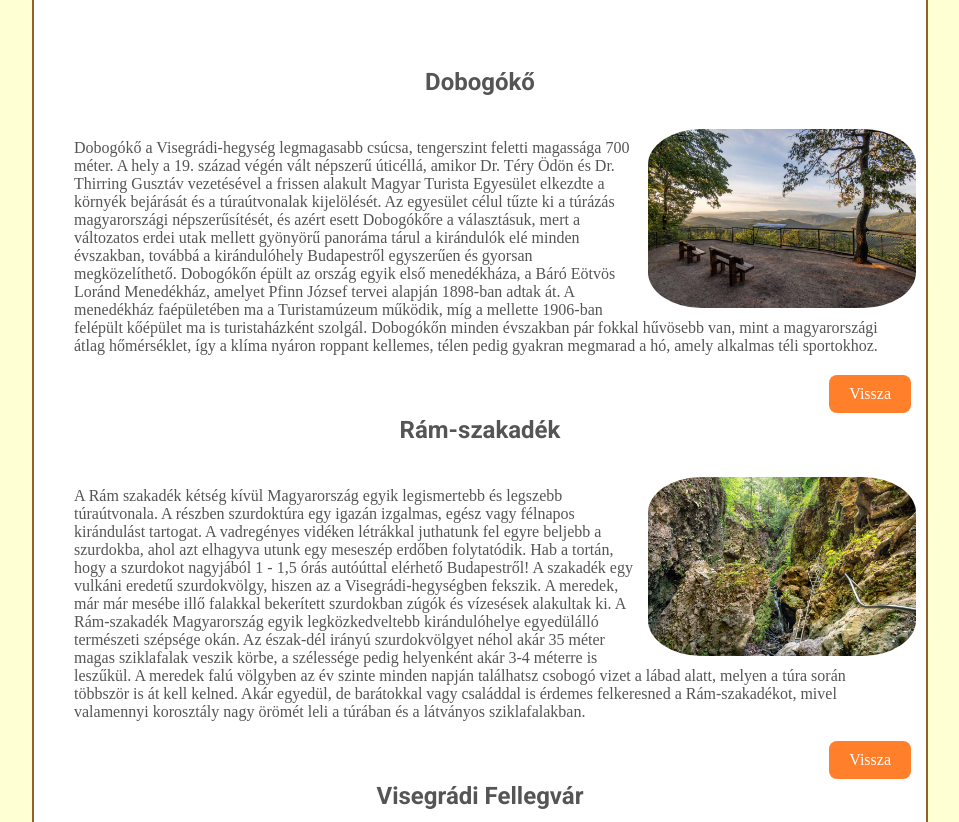
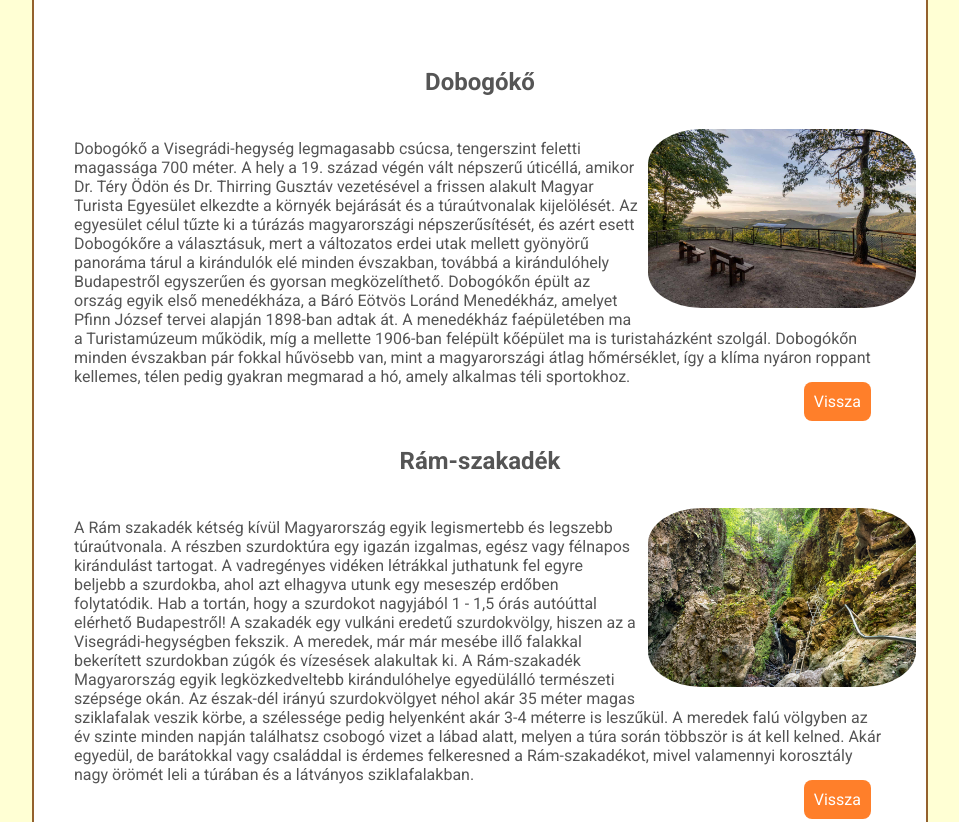
Before and after one commit to ungvarymajor/ungvarymajor.github.io, a plain HTML site: page index.html in a window 1280 px wide. Shown: the part 411-1233 px from the top of the page, without its empty margins (160-1119 px from the left). Drawn offline with Linux system fonts and the light colour scheme; a web font is replaced by a local one.

Commit message:
Formatting and some minor changes to the Back button

```diff
--- a/css/styles.css
+++ b/css/styles.css
@@ -28,7 +28,7 @@ nav ul {
     color: #ffffff;
     overflow: hidden;
     width: 100%;
-    position: relative;/*feltapasztom a menüszalagot az oldal tetejére*/
+    position: relative;
 }
 
 nav ul li {
@@ -51,7 +51,6 @@ nav ul li a:hover {
     background-color: #BF153F;
     color:#ffffff;
 }
-
 
 
 /* Tartalmi rész */
@@ -86,14 +85,14 @@ div.content img.thumb {
     p {
         padding: 20px 40px;
         margin: 0 auto;
+        font-family: "Roboto", serif;
     }
 
 /* Vissza gomb*/
 .back-button {
-   /* display: inline-block;*/
-    float: right;
-    padding: 10px 20px;
-    margin-right: 15px;
+    float: inline-end;
+    padding: 10px;
+    margin: 15px;
     font-size: 16px;
     color: white;
     background-color: #FF7F2A;
--- a/index.html
+++ b/index.html
@@ -48,8 +48,9 @@
             tervei alapján 1898-ban adtak át. A menedékház faépületében ma a Turistamúzeum működik, míg a mellette
             1906-ban felépült kőépület ma is turistaházként szolgál. Dobogókőn minden évszakban pár fokkal hűvösebb van,
             mint a magyarországi átlag hőmérséklet, így a klíma nyáron roppant kellemes, télen pedig gyakran megmarad a
-            hó, amely alkalmas téli sportokhoz.</p>
-            <a href="#top" class="back-button">Vissza</a>
+            hó, amely alkalmas téli sportokhoz.
+            <a href="#top" class="back-button">Vissza</a></p>
+
         <br>
 
         <h2 id="ramszakadek">Rám-szakadék</h2>
@@ -68,8 +69,9 @@
 
             A meredek falú völgyben az év szinte minden napján találhatsz csobogó vizet a lábad alatt, melyen a túra
             során többször is át kell kelned. Akár egyedül, de barátokkal vagy családdal is érdemes felkeresned a
-            Rám-szakadékot, mivel valamennyi korosztály nagy örömét leli a túrában és a látványos sziklafalakban.</p>
-            <a href="#top" class="back-button">Vissza</a>
+            Rám-szakadékot, mivel valamennyi korosztály nagy örömét leli a túrában és a látványos sziklafalakban.
+            <a href="#top" class="back-button">Vissza</a></p>
+
             <br>
 
         <h2 id="fellegvar">Visegrádi Fellegvár</h2>
@@ -96,9 +98,8 @@
             helyreállítására az első törekvések az 1870-es évek elején történtek, s még napjainkban is tartanak.
             Érdekesség, hogy Fellegvárhoz is vezető, az ország legszebb panoráma autóútjának nyomvonalterve Szabó Károly
             és Luttonszky Zoltán tervező erdőmérnökök rajzasztalán született meg.
+            <a href="#top" class="back-button">Vissza</a></p>
             <br>
-            <a href="#top" class="back-button">Vissza</a>
-            <br></p>
             <br>
 
     </div>
```
